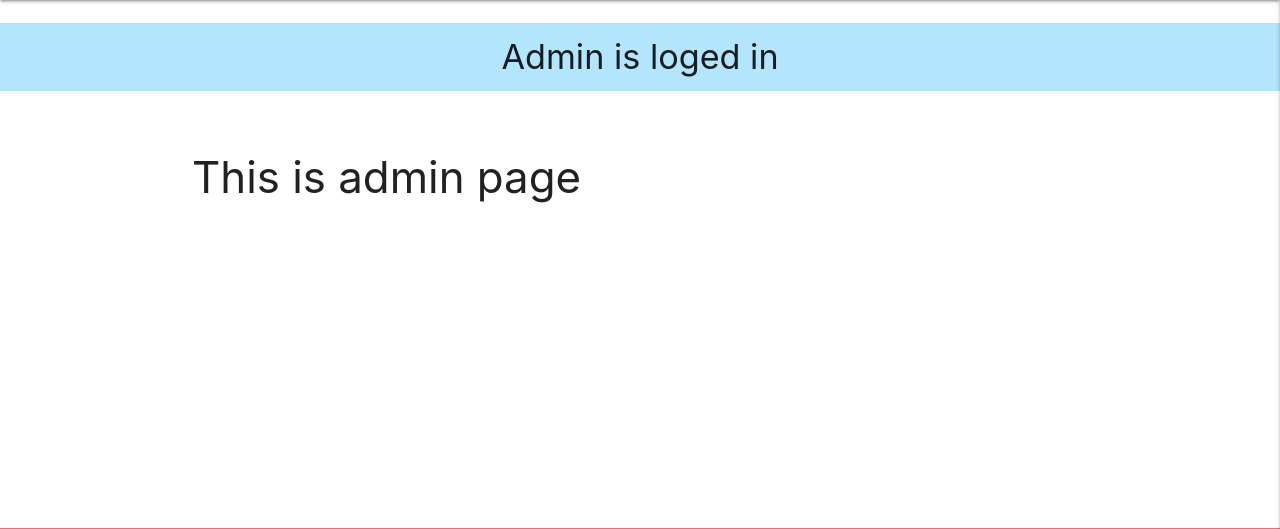
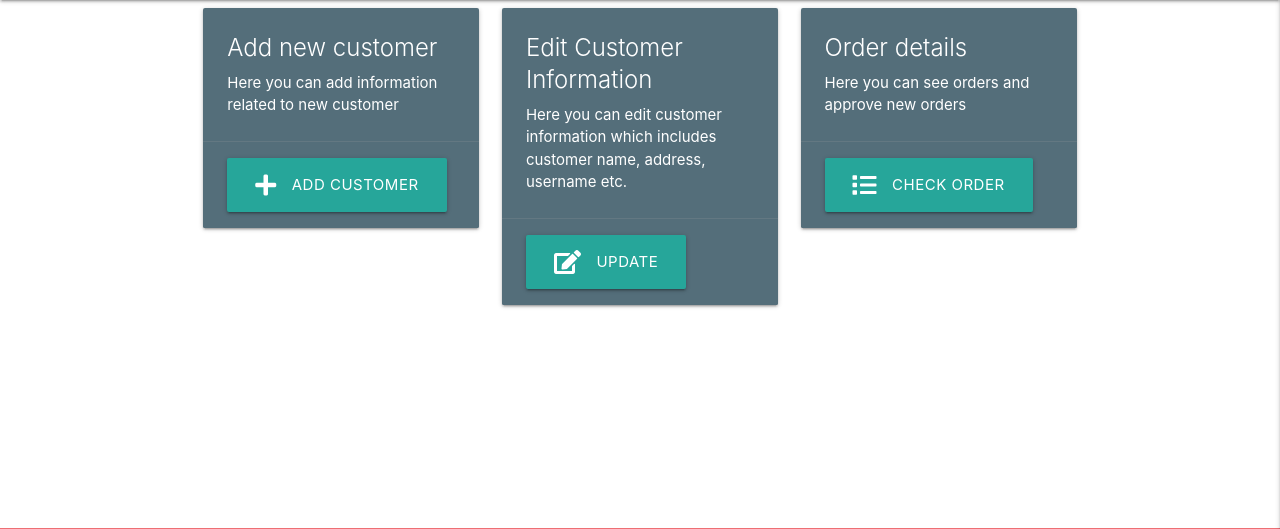
Before and after one commit to rajendradanve/perfect-packaging-inventory-mi3, a Flask app: page /admin in a window 1280 px wide. Shown: the part 64-593 px from the top of the page. Run offline with Flask 2, Linux system fonts and the light colour scheme; the visitor is signed in with stand-in values (Sample User, id 1); some libraries are stand-ins or nearby versions.

Commit message:
add_customer page created

```diff
--- a/app.py
+++ b/app.py
@@ -52,11 +52,8 @@ def login():
 
 @app.route("/admin")
 def admin():
-    if session["user"] == "admin":
-        flash("Admin is loged in")
-    else:
+    if session["user"] != "admin":
         return redirect(url_for("index"))
-
     return render_template("admin.html")
 
 
@@ -68,6 +65,12 @@ def logout():
     return redirect(url_for("login"))
 
 
+@app.route("/add_customer")
+def add_customer():
+
+    return render_template("add_customer.html")
+
+
 if __name__ == "__main__":
     app.run(host=os.environ.get("IP"),
         port =int(os.environ.get("PORT")),
--- a/templates/admin.html
+++ b/templates/admin.html
@@ -1,4 +1,40 @@
 {% extends "base.html" %}
 {% block content %}
-<h3>This is admin page</h3>
+<div class="row">
+    <div class="col s12 m4">
+      <div class="card blue-grey darken-1">
+        <div class="card-content white-text">
+          <span class="card-title">Add new customer</span>
+          <p>Here you can add information related to new customer</p>
+        </div>
+        <div class="card-action">
+          <a href="{{url_for('add_customer')}}" class="waves-effect waves-light btn-large"><i class="fas fa-plus left"></i>Add customer</a>
+        </div>
+      </div>
+    </div>
+    <div class="col s12 m4">
+        <div class="card blue-grey darken-1">
+          <div class="card-content white-text">
+            <span class="card-title">Edit Customer Information</span>
+            <p>Here you can edit customer information which includes customer name, address, username etc.</p>
+          </div>
+          <div class="card-action">
+            <a class="waves-effect waves-light btn-large"><i class="fas fa-edit left"></i>Update</a>
+          </div>
+        </div>
+      </div>
+      <div class="col s12 m4">
+        <div class="card blue-grey darken-1">
+          <div class="card-content white-text">
+            <span class="card-title">Order details</span>
+            <p>Here you can see orders and approve new orders</p>
+          </div>
+          <div class="card-action">
+            <a class="waves-effect waves-light btn-large"><i class="fas fa-list left"></i></i>Check Order</a>
+          </div>
+        </div>
+      </div>
+  </div>
+
+
 {% endblock %}
```
Also changed, not shown: templates/add_customer.html (added, +22 -0 lines).
